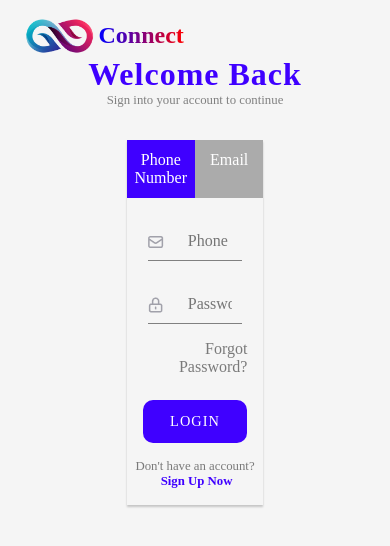
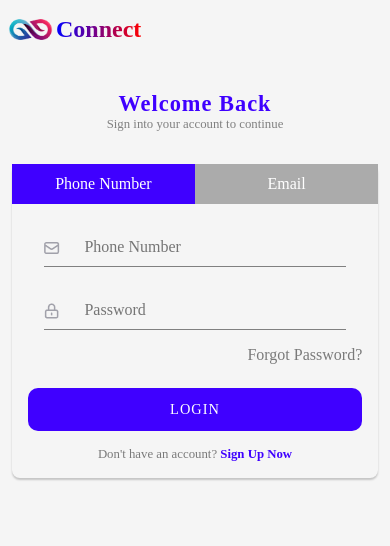
Before and after one commit to Samuellyworld/connectz, a React (Create React App) app in the folder client/: page /signin in a window 390 px wide. Shown: the top 546 px of the page. Built offline with nearby package versions, Linux system fonts and the light colour scheme; a web font is replaced by a local one.

Commit message:
fix/adding mobile responsive for sign in page 🎉

```diff
--- a/client/src/components/sign-in.tsx
+++ b/client/src/components/sign-in.tsx
@@ -43,7 +43,7 @@ const SignIn : () => JSX.Element = () => {
     <SignInContainer>
       <LogoContainer>
           <LeftImageContainer>
-                <Logo src ="/assets/png/logo.png" />
+                <Logo className="logo" src ="/assets/png/logo.png" />
           </LeftImageContainer>
         <span className="text">Connect</span>
       </LogoContainer>
--- a/client/src/styles/form/sign-in.styles.ts
+++ b/client/src/styles/form/sign-in.styles.ts
@@ -10,7 +10,12 @@ export const SignInContainer = styled.div`
     position:relative ;
     display: flex;
     flex-direction:column ;
+
+    @media screen and (max-width : 600px) {
+        padding : 1rem 0.5rem;
+    }
 `
+
 
 // logo container styles
 export const LogoContainer = styled.div`
@@ -25,6 +30,11 @@ export const LogoContainer = styled.div`
         -webkit-background-clip: text;
         -webkit-text-fill-color: transparent;
     }
+    @media screen and (max-width: 600px) {
+        .logo {
+            width : 2.8rem;
+        }
+    }
 `
 // logo image styles
 export const LogoImage = styled.img`
@@ -37,6 +47,11 @@ export const WelcomeText = styled.span`
     font-weight: 600;
     margin:auto ;
     color : #3F00FF;
+    padding-top: 3rem;
+
+    @media screen and (max-width : 600px) {
+        font-size : 1.4rem;
+    }
 `
 
 // smaller text styles
@@ -54,6 +69,23 @@ export const SmallerContainer = styled.div`
     width:40% ;
     box-shadow: 0 2px 2px rgba(0, 0, 0, 0.2);
     padding-bottom:1rem ;
+    border-radius : 0.5rem;
+
+    @media screen and (max-width : 1000px) and (min-width: 700px) {
+        width : 60%;
+    }
+    @media screen and (max-width: 700px) and (min-width : 600px) {
+        width : 70%;
+    }
+    @media screen and (max-width: 600px) and (min-width : 500px) {
+        width : 80%;
+    }
+    @media screen and (max-width: 500px) and (min-width : 400px) {
+        width : 90%;
+    }
+    @media screen and (max-width: 400px) {
+        width : 98%;
+    }
 `
 // top header styles
 export const TopHeader = styled.div`
@@ -61,6 +93,7 @@ export const TopHeader = styled.div`
     flex-direction:row ;
     width : 100%;
     margin-bottom:1.5rem ;
+    border-radius : 0.5rem 0.5rem 0rem 0rem;
 
 `
 // phone number styles
@@ -121,6 +154,7 @@ export const ForgotPassword = styled(Link)`
     cursor: pointer ;
     margin-top:-0.5rem ;
     font-weight: 400;
+    font-family : TT firs, "sans-serif"
 `
 // login button styles
 export const LoginButton = styled.button`
```
Also changed, not shown: 1 other file (tests, documents, lock files or other folders).
